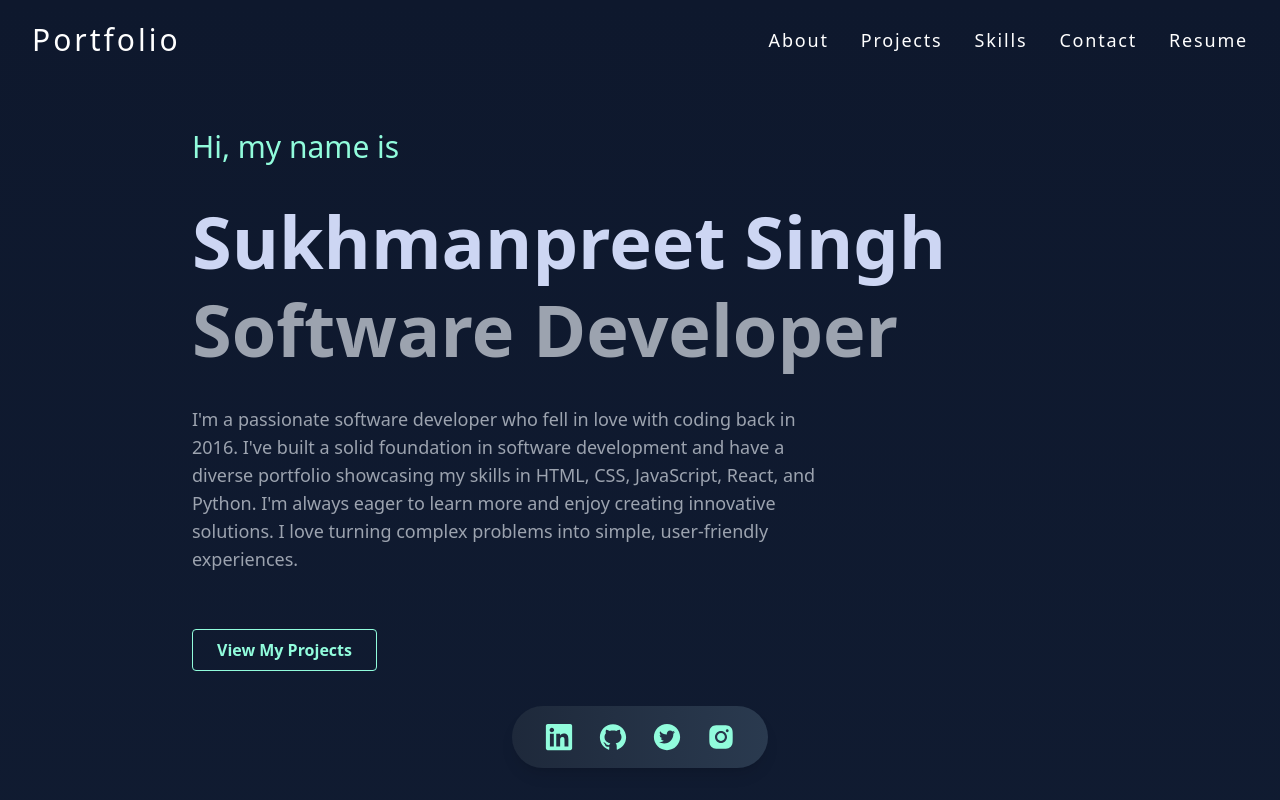
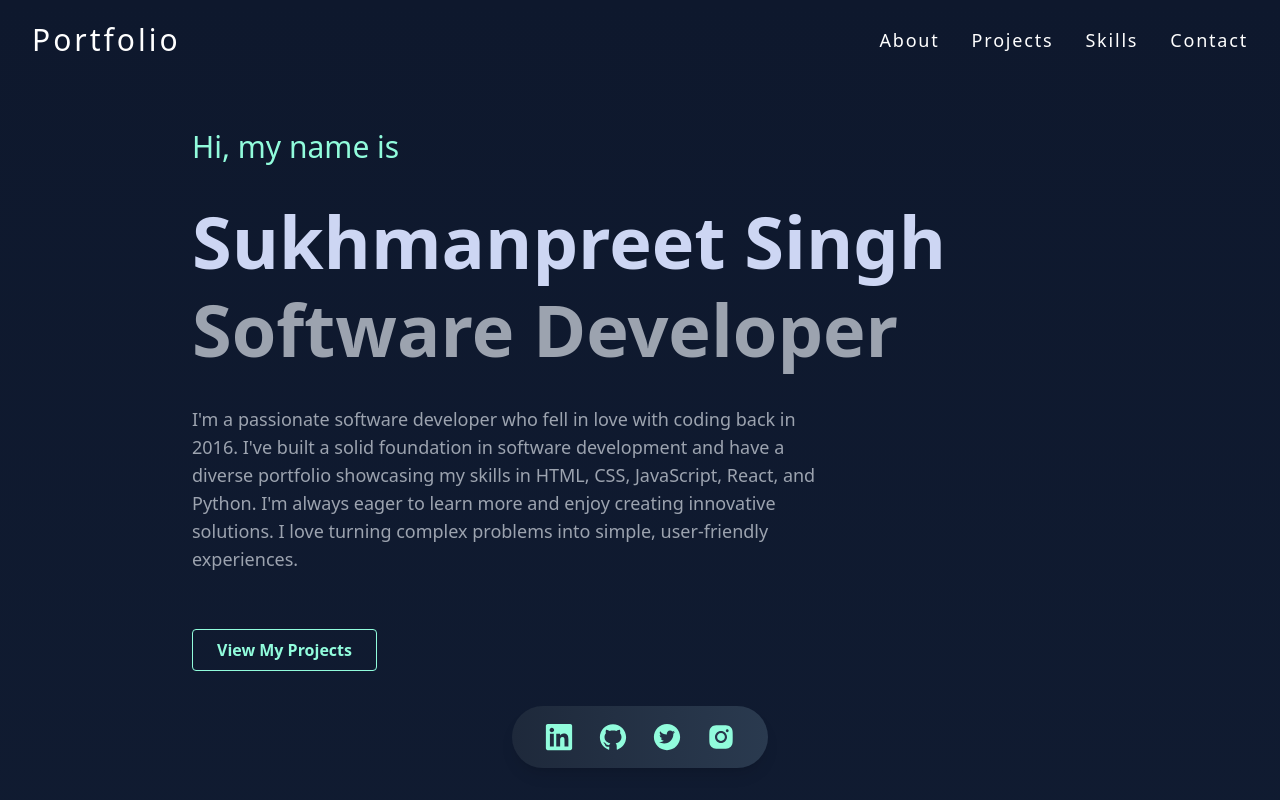
Before and after one commit to gillsukhman209/SinghPortfolio, a Next.js app: page / in a window 1280 px wide. Shown: the top 800 px of the page. Built offline with nearby package versions, Linux system fonts and the light colour scheme.

Commit message:
removed resume

```diff
--- a/src/components/Nav.js
+++ b/src/components/Nav.js
@@ -89,12 +89,13 @@ function Nav() {
                 </NavButton>
               </motion.div>
             ))}
-            <NavButton
+            {/* <NavButton
               elementId="resume"
               title="Resume"
               className={`text-[#080e1c] px-4 py-2 rounded-md font-medium hover:bg-opacity-90 transition-all duration-200 text-sm tracking-wide`}
               onClick={() => window.open("/resume.pdf", "_blank")}
-            />
+
+            /> */}
           </div>
 
           <div className="md:hidden">
--- a/src/pages/index.js
+++ b/src/pages/index.js
@@ -25,7 +25,7 @@ export default function Home() {
   return (
     <>
       <Head>
-        <title>Your Name - Professional Portfolio</title>
+        <title>Sukhmanpreet Singh - Portfolio</title>
         <meta
           name="description"
           content="Portfolio showcasing skills, projects, and experience"
```
